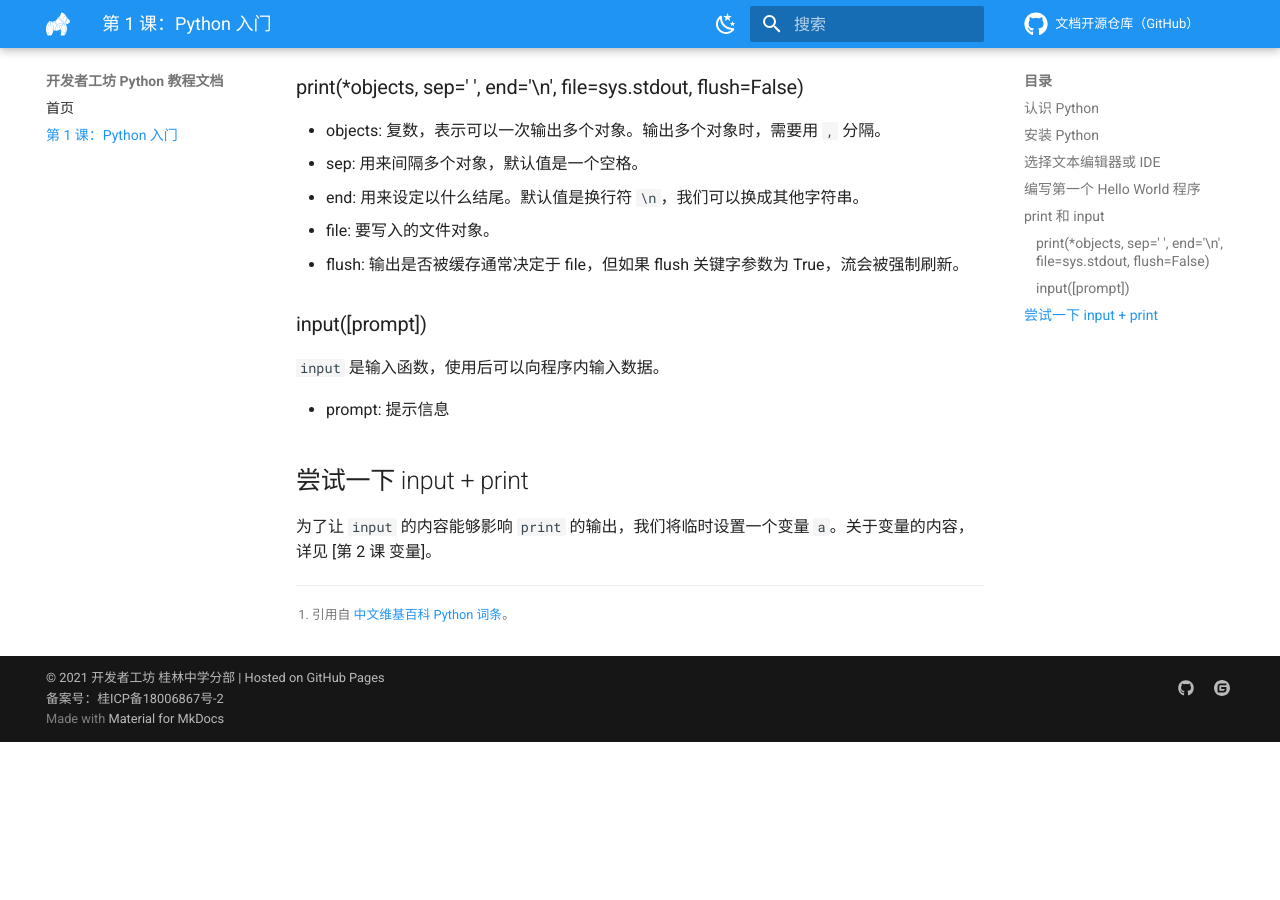
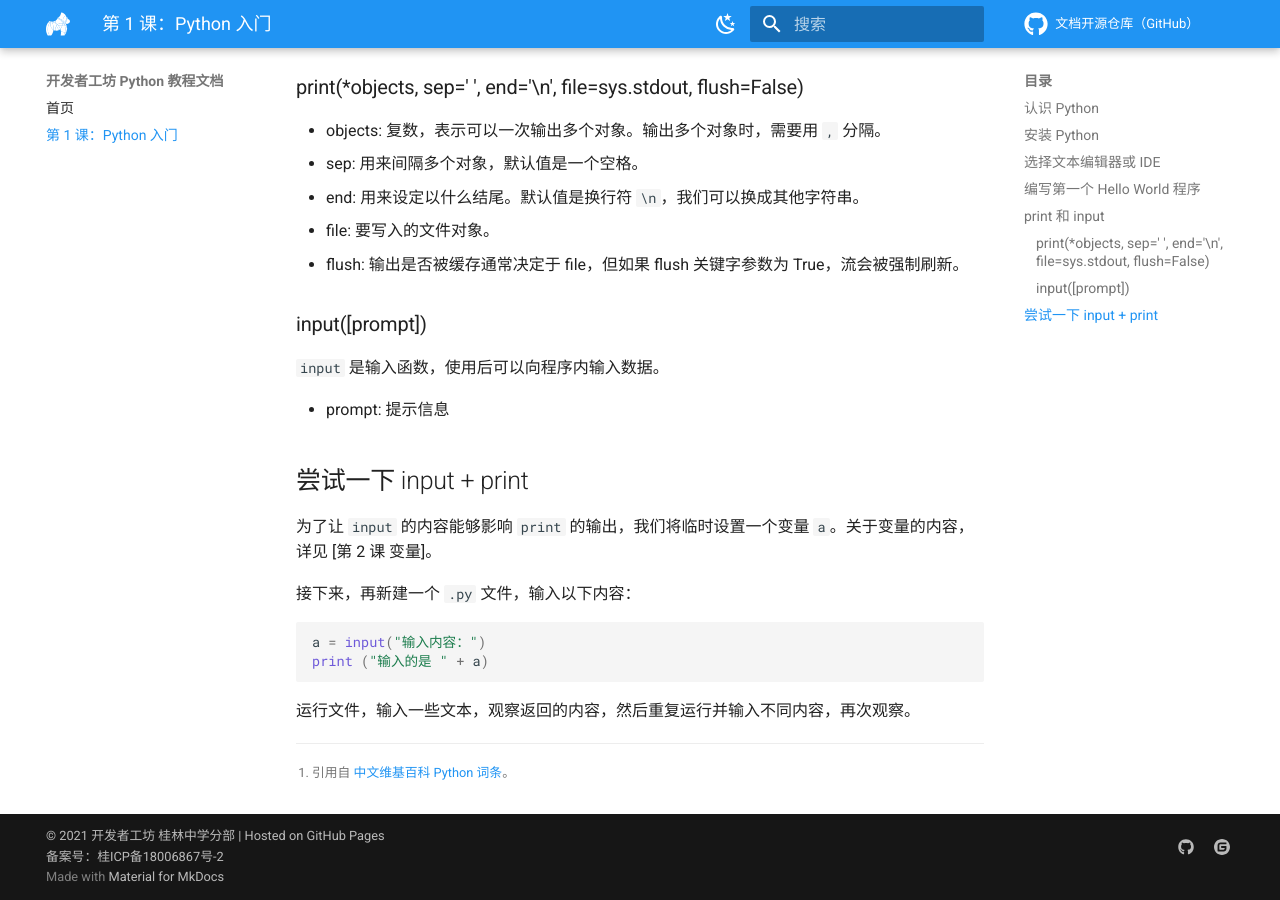
Before and after one commit to devswork-glzx/python-tutorial, an MkDocs documentation site: the page built from docs/01-introduction.md, in a window 1280 px wide and 900 px high, scrolled down 5299 px. Built offline with MkDocs 1.6.1 and Material for MkDocs 9.7.7, drawn with Linux system fonts in a browser that asks for light colours; comment, search, counter and statistics services are not loaded; before the commit the page ends 6041 px from its top, so only the background shows below that.

Commit message:
Update 01-introduction.md

````diff
--- a/docs/01-introduction.md
+++ b/docs/01-introduction.md
@@ -167,4 +167,13 @@ Python 的设计哲学（“优雅”、“明确”、“简单”）强调代
 ## 尝试一下 input + print
 为了让 `input` 的内容能够影响 `print` 的输出，我们将临时设置一个变量 `a`。关于变量的内容，详见 [第 2 课 变量]。
 
+接下来，再新建一个 `.py` 文件，输入以下内容：
+
+```py
+a = input("输入内容：")
+print ("输入的是 " + a)
+```
+
+运行文件，输入一些文本，观察返回的内容，然后重复运行并输入不同内容，再次观察。
+
 [^1]: 引用自 [中文维基百科 Python 词条](https://zh.wikipedia.org/wiki/Python)。
````
